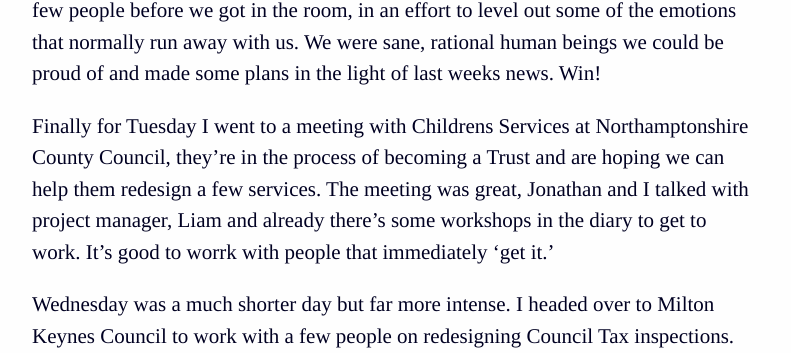
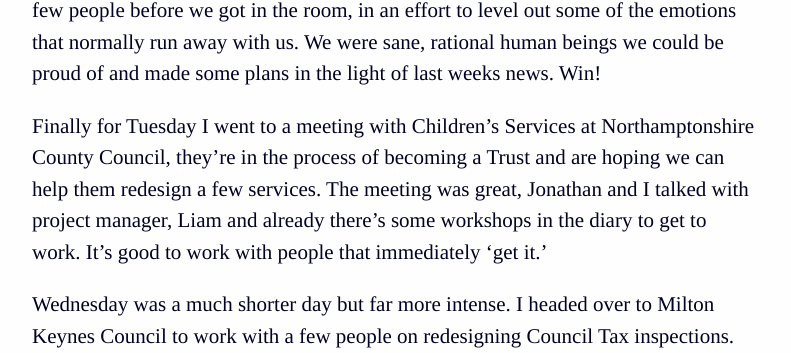
Before and after one commit to danblundell/danblundell.github.io, a Jekyll site: the page built from _posts/2019-11-01-weeknotes-16.md, in a window 1280 px wide and 900 px high, scrolled down 1387 px. Shown: the part 146-499 px from the top of the window, without its empty margins (244-1035 px from the left). Built offline with Jekyll 4.4.1, drawn with Linux system fonts in a browser that asks for light colours; a script that is not in the unit is left out; part of the change alters nothing that is shown.

Commit message:
fix typos and links

```diff
--- a/_posts/2019-11-01-weeknotes-16.md
+++ b/_posts/2019-11-01-weeknotes-16.md
@@ -28,7 +28,7 @@ I've missed Barry. We don't get to work with each other an awful lot but wheneve
 
 Later that day was our leadership meeting. I refer to a previous one of these in a previous weeks notes, so I know you’ll be quivering with anticipation... we all worked quite well together, creating plans and debating how we could help the team best succeed in the future. I will admit, I took some out before the meeting to get people on the same page, and I _think_ it paid off. I asked some difficult questions to a few people before we got in the room, in an effort to level out some of the emotions that normally run away with us. We were sane, rational human beings we could be proud of and made some plans in the light of last weeks news. Win!
 
-Finally for Tuesday I went to a meeting with Childrens Services at Northamptonshire County Council, they're in the process of becoming a Trust and are hoping we can help them redesign a few services. The meeting was great, Jonathan and I talked with project manager, Liam and already there's some workshops in the diary to get to work. It's good to worrk with people that immediately 'get it.'
+Finally for Tuesday I went to a meeting with Children's Services at Northamptonshire County Council, they're in the process of becoming a Trust and are hoping we can help them redesign a few services. The meeting was great, Jonathan and I talked with project manager, Liam and already there's some workshops in the diary to get to work. It's good to work with people that immediately 'get it.'
 
 Wednesday was a much shorter day but far more intense. I headed over to Milton Keynes Council to work with a few people on redesigning Council Tax inspections. Moreover, I got to work with one of our BA's, Mitchell, for the first time. I have to say, it was an outstanding experience.
 
@@ -68,9 +68,9 @@ It will get better week by week, so for now, please forgive me and know that jus
 * [On The Side][on-the-side] – is a community for anyone neediing a little help or support with side projects. Co-founded by [Si Jobling][si-twitter], he talks a little more about why he set it up and what to expect in his [blog post][on-the-side].
 * [Off Menu Podcast][off-menu] – A recent addition to my podcast subscription. As someone who _loves_ food and has a soft spot for anything [James Acaster][james-acaster] says, this is perfect easy listening and escapism for me
 
-[porters-5-forces]: https://example.com
-[swot]: https://example.com
-[pestle]: https://example.com
+[porters-5-forces]: https://en.wikipedia.org/wiki/Porter%27s_five_forces_analysis
+[swot]: https://en.wikipedia.org/wiki/SWOT_analysis
+[pestle]: https://en.wikipedia.org/wiki/PEST_analysis
 [steve]: https://www.twitter.com/sdpurr
 [ccc]: https://www.cambridgeshire.gov.uk
 [me-twitter]: https://www.twitter.com/danblundell
```
